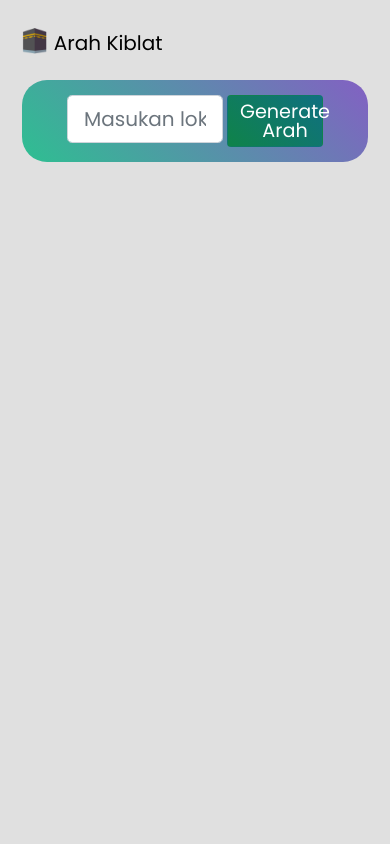
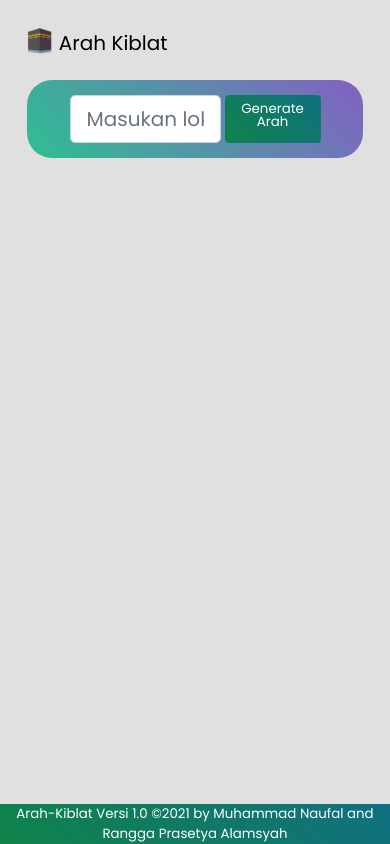
Before and after one commit to emnopal/arah_kiblat, a Django app: page / in a window 390 px wide. Run offline with Django 3.2, Linux system fonts and the light colour scheme.

Commit message:
fixed layout for mobile devices and added copyright footer

```diff
--- a/arah_kiblat/settings.py
+++ b/arah_kiblat/settings.py
@@ -20,7 +20,7 @@ BASE_DIR = Path(__file__).resolve().parent.parent
 # See https://docs.djangoproject.com/en/3.2/howto/deployment/checklist/
 
 # SECURITY WARNING: don't run with debug turned on in production!
-DEBUG = True
+DEBUG = False
 
 ALLOWED_HOSTS = []
 
--- a/static/css/index.css
+++ b/static/css/index.css
@@ -2,8 +2,8 @@
 
 body {
 	font-family: "Poppins", sans-serif;
-	padding-left: 10px;
-	padding-right: 10px;
+	padding-left: 15px;
+	padding-right: 15px;
 	background: #e0e0e0;
 	opacity: 1;
 }
@@ -68,6 +68,7 @@ body {
 	height: 100%;
 	width: -moz-fit-content;
 	width: fit-content;
+	font-size: larger;
 }
 
 .btn:hover {
@@ -81,9 +82,24 @@ body {
 	width: fit-content;
 }
 
+.footer {
+	position: fixed;
+	left: 0;
+	bottom: 0;
+	width: 100%;
+	background: -webkit-linear-gradient(45deg, #0f8349, #107081);
+	background: -o-linear-gradient(45deg, #0f8349, #107081);
+	background: -moz-linear-gradient(45deg, #0f8349, #107081);
+	background: linear-gradient(45deg, #0f8349, #107081);
+	color: white;
+	text-align: center;
+	font-size: smaller;
+}
+
 @media (max-width: 1080px) {
 	.btn {
-		height: 100%;
+		height: fit-content;
+		height: -moz-fit-content;
 		width: -moz-fit-content;
 		width: fit-content;
 		font-size: 100%;
@@ -92,6 +108,7 @@ body {
 
 	.cst-btn {
 		height: 100%;
+		font-size: smaller;
 	}
 
 	.btn-maps {
--- a/templates/index.html
+++ b/templates/index.html
@@ -23,8 +23,6 @@
         <script src="{% static 'js/index.js' %}"></script>
     </head>
 
-    <body>
-        {% block body %}
     <nav class="navbar navbar=default navbar-expand-sm responsive-content bg-transparent" style="margin-top: 15px;">
         <div class="container navbar-header">
             <a class="navbar-brand" href="" style="font-size: 20px; padding-bottom: 14px;">
@@ -41,15 +39,16 @@
             <div class="collapse navbar-collapse navbar-expand-sm">
                 <ul class="nav navbar-nav navbar-right">
                     <li class="nav-item"><a class="nav-link" style="color: black;" href="">Paper</a></li>
-                        <li class="nav-item"><a class="nav-link" style="color: black;"
-                                href="https://github.com/emnopal">Github</a></li>
-                        <li class="nav-item"><a class="nav-link" style="color: black;" href="">Dokumentasi</a></li>
-                        <li class="nav-item"><a class="nav-link" style="color: black;" href="">API</a></li>
-                        <li class="nav-item"><a class="nav-link" style="color: black;" href="">Tentang</a></li>
+                    <li class="nav-item"><a class="nav-link" style="color: black;" href="https://github.com/emnopal/arah_kiblat">Github</a></li>
+                    <li class="nav-item"><a class="nav-link" style="color: black;" href="https://emnopal.github.io/arah_kiblat/">Dokumentasi</a></li>
+                    <li class="nav-item"><a class="nav-link" style="color: black;" href="https://arah-kiblat-api.herokuapp.com/docs">API</a></li>
                 </ul>
             </div>
         </div>
     </nav>
+
+    <body>
+        {% block body %}
         <div class="container">
             <div class="form" style="border-radius: 25px;
                 padding: 15px;
@@ -62,7 +61,7 @@
                     <div class="row justify-content-center g-1">
                         <div class="input w-50 col-10">{{ form.lokasi }}</div>
                         <div class="col-2">
-                            <button class="cst-btn btn w-100 d-md-table" type="submit" style="font-size: larger;">
+                            <button class="cst-btn btn w-100 d-md-table" type="submit">
                                 Generate Arah
                             </button>
                         </div>
@@ -100,14 +99,17 @@
                             {% endfor %}
                         </tbody>
                     </table>
-                    <!--Starts Here-->
-                        <!--Ends Here-->
                 </div>
             </div>
             {% endif %}
+            <br>
         </div>
         </div>
         {% endblock body %}
     </body>
 
+    <div class="footer">
+        <p>Arah-Kiblat Versi 1.0 ©2021 by Muhammad Naufal and Rangga Prasetya Alamsyah</p>
+    </div>
+
 </html>
```
Lines whose indentation alone changed are shown as unchanged.
